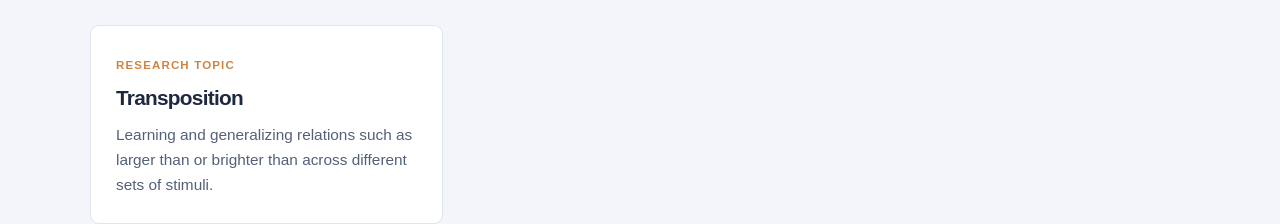
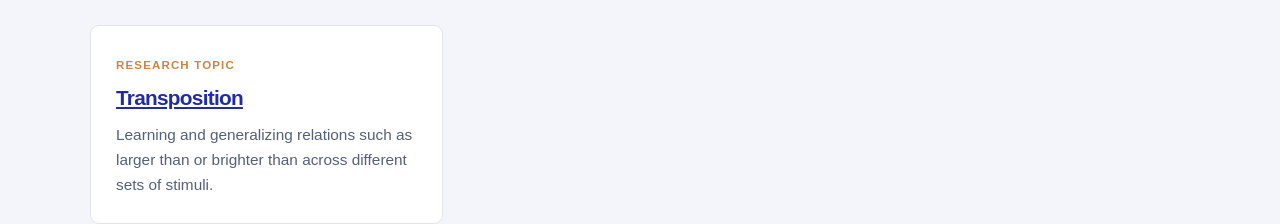
Before and after one commit to copal-lab/copal-lab.github.io, a plain HTML site: page relational-learning.html in a window 1280 px wide. Shown: the part 830-1054 px from the top of the page. Drawn offline with Linux system fonts and the light colour scheme.

Commit message:
Update Transposition heading to be a link

```diff
--- a/relational-learning.html
+++ b/relational-learning.html
@@ -57,7 +57,7 @@
         <div class="project-grid">
           <article class="project-card single">
             <span class="project-label">Research topic</span>
-            <h3>Transposition</h3>
+            <h3><a href="transposition.html">Transposition</a></h3>
             <p>Learning and generalizing relations such as larger than or brighter than across different sets of stimuli.</p>
           </article>
         </div>
```
